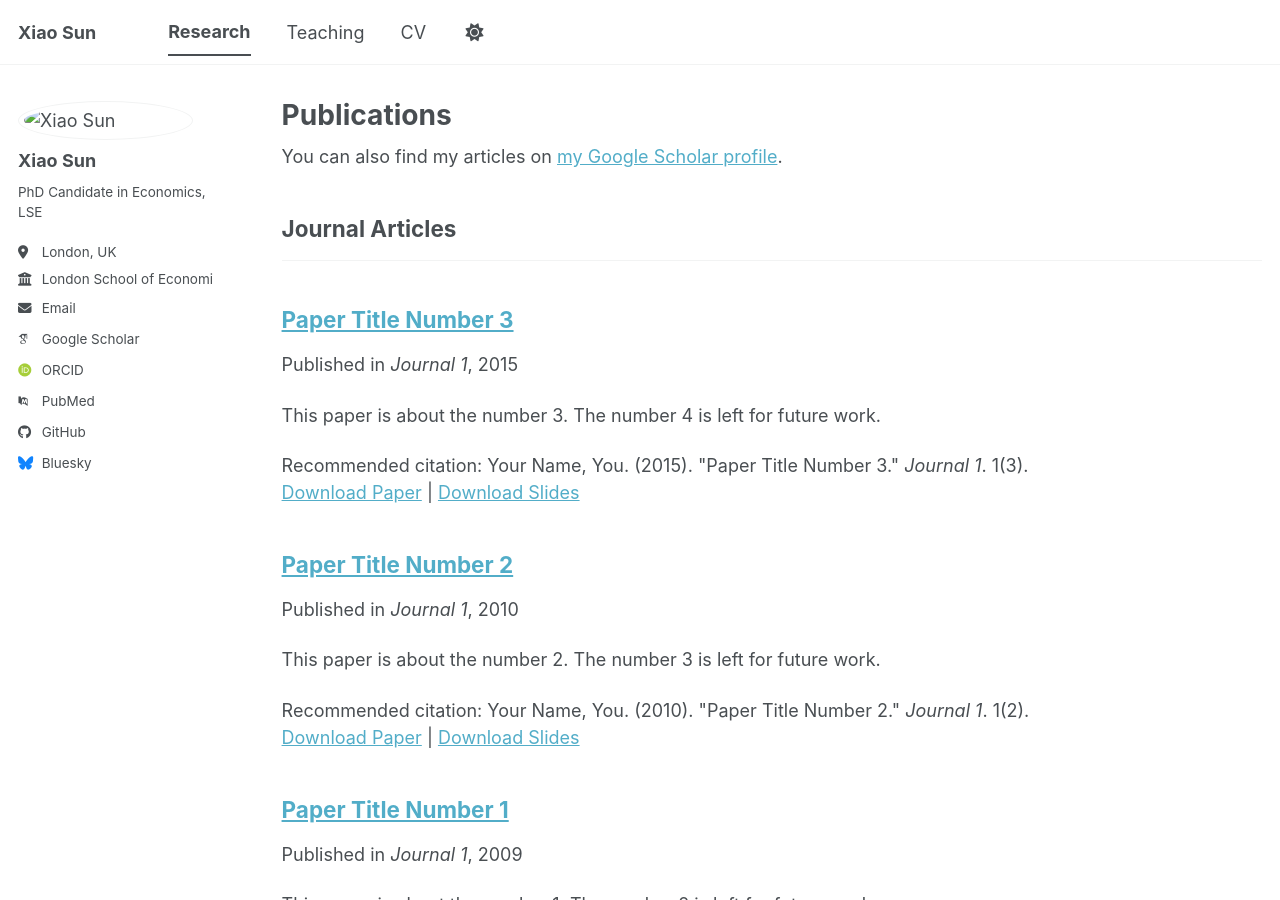
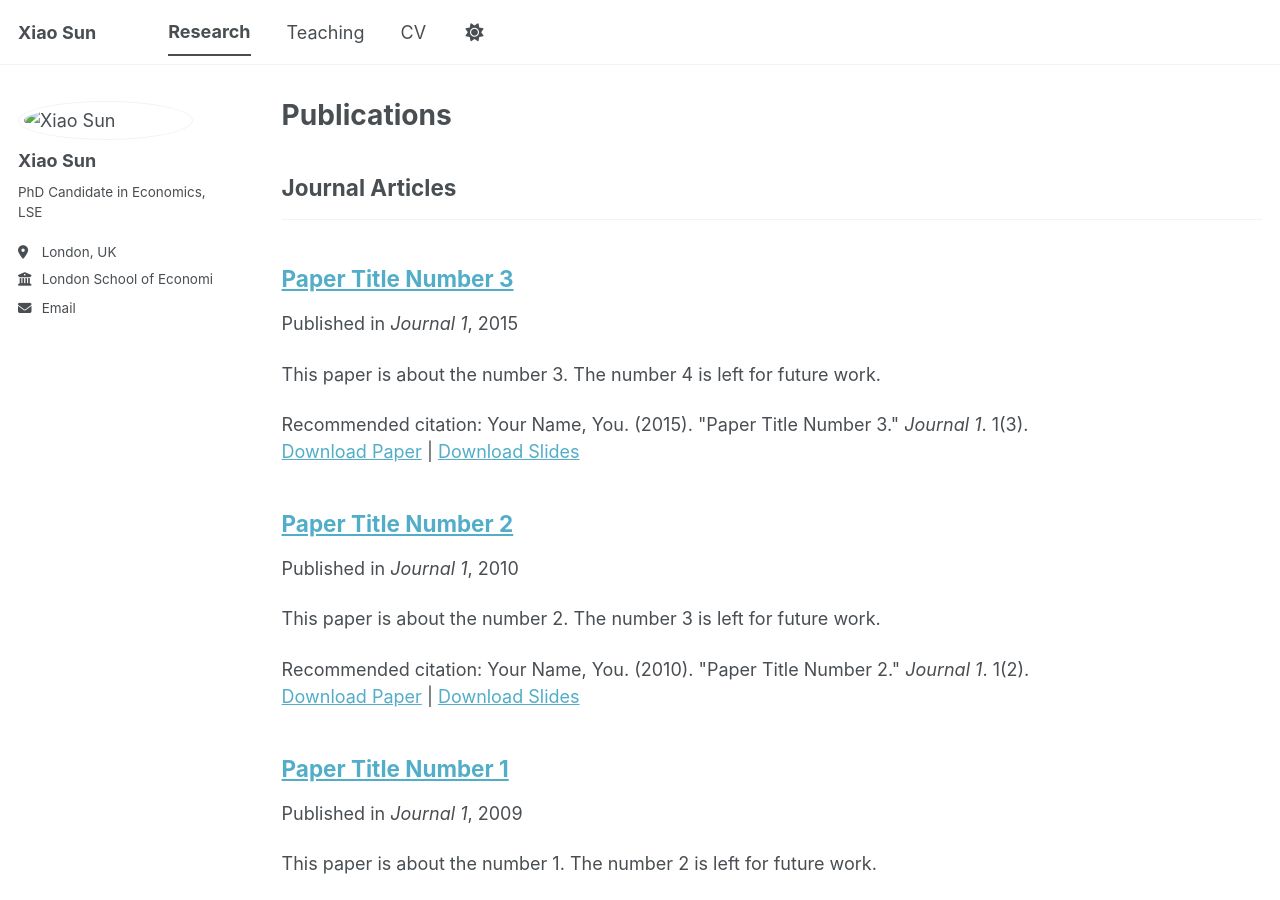
Before and after one commit to xiaosunmacroeconomics/xiaosunmacroeconomics.github.io, a Jekyll site: the page built from _pages/publications.html, in a window 1280 px wide and 900 px high. Built offline with Jekyll 4.4.1, drawn with Linux system fonts in a browser that asks for light colours; some web fonts are replaced; a script bundle is joined from its source files by our own code; library files that are not in the unit come from our copies; some of the changed lines change nothing that is shown.

Commit message:
Update _config.yml

```diff
--- a/_config.yml
+++ b/_config.yml
@@ -8,19 +8,16 @@
 
 # Basic Site Settings
 locale                   : "en-US"
-site_theme               : "default" # The available themes options are "default", "air", "sunrise", "mint", "dirt" and "contrast"
+site_theme               : "default"
 title                    : "Xiao Sun"
 title_separator          : "-"
 name                     : &name "Xiao Sun"
-description              : &description "PhD Candidate in Economics, LSE"   # Update this with a general description of your site, this is the default if not overridden by a page
-url                      : "https://xiaosunmacroeconomics.github.io" # The base hostname & protocol for your site e.g. "https://[your GitHub username].github.io",
-                                                           # or if you already have some other page hosted on Github then use "https://[your GitHub username].github.io/[Your Repo Name]"
-baseurl                  : "" # the subpath of your site, e.g. "/blog"
+description              : &description "PhD Candidate in Economics, LSE"
+url                      : "https://xiaosunmacroeconomics.github.io"
+baseurl                  : ""
 repository               : "xiaosunmacroeconomics/xiaosunmacroeconomics.github.io"
 
-# Site Author - The following control what appear as part of the author content on the side bar.
-#               If a field is blank the icon and link will not appear, otherwise it will be shown.
-#               Additional customization can be done by editing /_includes/author-profile.html
+# Site Author
 author:
   name   : "Xiao Sun"
   avatar : "/images/profile.png"
@@ -30,56 +27,55 @@
   email  : "x.sun28@lse.ac.uk"
 
   # Academic websites
-  academia         : # URL
-  arxiv            : # URL - Update with the correct link to your profile
-  googlescholar    : "https://scholar.google.com/citations?user=PS_CX0AAAAAJ"
-  inspire-hep      : # URL
-  impactstory      : # URL
-  orcid            : "https://orcid.org/yourorcidurl"
-  semantic         : # URL
-  ssrn             : # URL
-  pubmed           : "https://www.ncbi.nlm.nih.gov/pubmed/?term=john+snow"
-  researchgate     : # URL
-  scopus           : # URL
-  zotero           : # URL
-
+  academia         :
+  arxiv            :
+  googlescholar    :
+  inspire-hep      :
+  impactstory      :
+  orcid            :
+  semantic         :
+  ssrn             :
+  pubmed           :
+  researchgate     :
+  scopus           :
+  zotero           :
 
   # Repositories and software development
-  bitbucket        : # Username - Update with your username on the site
-  codepen          : # Username
-  dribbble         : # Username
-  github           : "academicpages"
-  kaggle           : # Username
-  stackoverflow    : # User number or user number and name (i.e., use "1" or "1/jeff-atwood")
+  bitbucket        :
+  codepen          :
+  dribbble         :
+  github           :
+  kaggle           :
+  stackoverflow    :
 
   # Social media
-  artstation       : # Username
-  bluesky          : "bsky.app" # Replace this with you Bluesky username
-  facebook         : # Username
-  flickr           : # Username
-  foursquare       : # Username
-  goodreads        : # Username
-  google_plus      : # Username
-  keybase          : # Username
-  instagram        : # Username
-  lastfm           : # Username
-  linkedin         : # Username
-  mastodon         : # URL
-  medium           : # URL
-  pinterest        : # Username
-  soundcloud       : # Username
-  steam            : # Username
-  telegram         : # URL
-  tumblr           : # Username
-  twitter          : # Username for X / Twitter
-  vine             : # Username
-  weibo            : # Username
-  wikipedia        : # Username
-  xing             : # Username
-  youtube          : # Username
-  zhihu            : # Username
+  artstation       :
+  bluesky          :
+  facebook         :
+  flickr           :
+  foursquare       :
+  goodreads        :
+  google_plus      :
+  keybase          :
+  instagram        :
+  lastfm           :
+  linkedin         :
+  mastodon         :
+  medium           :
+  pinterest        :
+  soundcloud       :
+  steam            :
+  telegram         :
+  tumblr           :
+  twitter          :
+  vine             :
+  weibo            :
+  wikipedia        :
+  xing             :
+  youtube          :
+  zhihu            :
 
-# Publication Category - The following the list of publication categories and their headings
+# Publication Category
 publication_category:
   books:
     title: 'Books'
@@ -89,25 +85,25 @@
     title: 'Conference Papers'
 
 # Site Settings
-teaser                   :  # filename of teaser fallback teaser image placed in /images/ for social media previews
-breadcrumbs              : false # true, false (default)
+teaser                   :
+breadcrumbs              : false
 words_per_minute         : 160
 future                   : true
-read_more                : "disabled" # if enabled, adds "Read more" links to excerpts
-talkmap_link             : false      #change to true to add link to talkmap on talks page
+read_more                : "disabled"
+talkmap_link             : false
 comments:
-  provider               : # false (default), "disqus", "discourse", "facebook", "google-plus", "staticman", "custom"
+  provider               :
   disqus:
     shortname            :
   discourse:
-    server               : # https://meta.discourse.org/t/embedding-discourse-comments-via-javascript/31963 , e.g.: meta.discourse.org
+    server               :
   facebook:
     appid                :
-    num_posts            : # 5 (default)
-    colorscheme          : # "light" (default), "dark"
+    num_posts            :
+    colorscheme          :
 staticman:
   allowedFields          : ['name', 'email', 'url', 'message']
-  branch                 : "gh-pages" # "master", "gh-pages"
+  branch                 : "gh-pages"
   commitMessage          : "New comment."
   filename               : comment-{@timestamp}
   format                 : "yml"
@@ -120,10 +116,10 @@
     date:
       type               : "date"
       options:
-        format           : "iso8601" # "iso8601" (default), "timestamp-seconds", "timestamp-milliseconds"
+        format           : "iso8601"
 atom_feed:
-  hide                   : false     # change to true to hide the RSS feed in the footer
-  path                   : # blank (default) uses feed.xml
+  hide                   : false
+  path                   :
 
 
 # SEO Related
@@ -140,19 +136,17 @@
   username               :
   app_id                 :
   publisher              :
-og_image                 :  # Social media default site image
-og_description           :  # Social media default site image description
-# For specifying social profiles
-# - https://developers.google.com/structured-data/customize/social-profiles
+og_image                 :
+og_description           :
 social:
-  type                   : # Person or Organization (defaults to Person)
-  name                   : # If the user or organization name differs from the site's name
-  links: # An array of links to social media profiles
+  type                   :
+  name                   :
+  links:
 
 
 # Analytics
 analytics:
-  provider               :  "false" # false (default), "google", "google-universal", "google-analytics-4", "custom"
+  provider               :  "false"
   google:
     tracking_id          :
 
@@ -216,7 +210,7 @@
   enable_coderay: false
 
 
-# These settings control the types of collections used by the template
+# Collections
 collections:
   teaching:
     output: true
@@ -232,7 +226,7 @@
     permalink: /:collection/:path/
 
 
-# These settings control how pages and collections are included in the site
+# Defaults
 defaults:
   # _posts
   - scope:
@@ -292,14 +286,12 @@
 # Sass/SCSS
 sass:
   sass_dir: _sass
-  style: compressed # https://sass-lang.com/documentation/file.SASS_REFERENCE.html#output_style
+  style: compressed
 
 
 # Outputting
 permalink: /:categories/:title/
-# paginate: 5 # amount of posts to show
-# paginate_path: /page:num/
-timezone: Etc/UTC # https://en.wikipedia.org/wiki/List_of_tz_database_time_zones
+timezone: Etc/UTC
 
 
 # Plugins
@@ -311,7 +303,6 @@
   - jekyll-redirect-from
   - jemoji
 
-# Mimic GitHub Pages with --safe
 whitelist:
   - jekyll-feed
   - jekyll-gist
@@ -322,36 +313,15 @@
 
 
 # Archives
-#  Type
-#  - GitHub Pages compatible archive pages built with Liquid ~> type: liquid (default)
-#  - Jekyll Archives plugin archive pages ~> type: jekyll-archives
-#  Path (examples)
-#  - Archive page should exist at path when using Liquid method or you can
-#    expect broken links (especially with breadcrumbs enabled)
-#  - <base_path>/tags/my-awesome-tag/index.html ~> path: /tags/
-#  - <base_path/categories/my-awesome-category/index.html ~> path: /categories/
-#  - <base_path/my-awesome-category/index.html ~> path: /
 category_archive:
   type: liquid
   path: /categories/
 tag_archive:
   type: liquid
   path: /tags/
-# https://github.com/jekyll/jekyll-archives
-# jekyll-archives:
-#   enabled:
-#     - categories
-#     - tags
-#   layouts:
-#     category: archive-taxonomy
-#     tag: archive-taxonomy
-#   permalinks:
-#     category: /categories/:name/
-#     tag: /tags/:name/
 
 
 # HTML Compression
-# - https://jch.penibelst.de/
 compress_html:
   clippings: all
   ignore:
```
